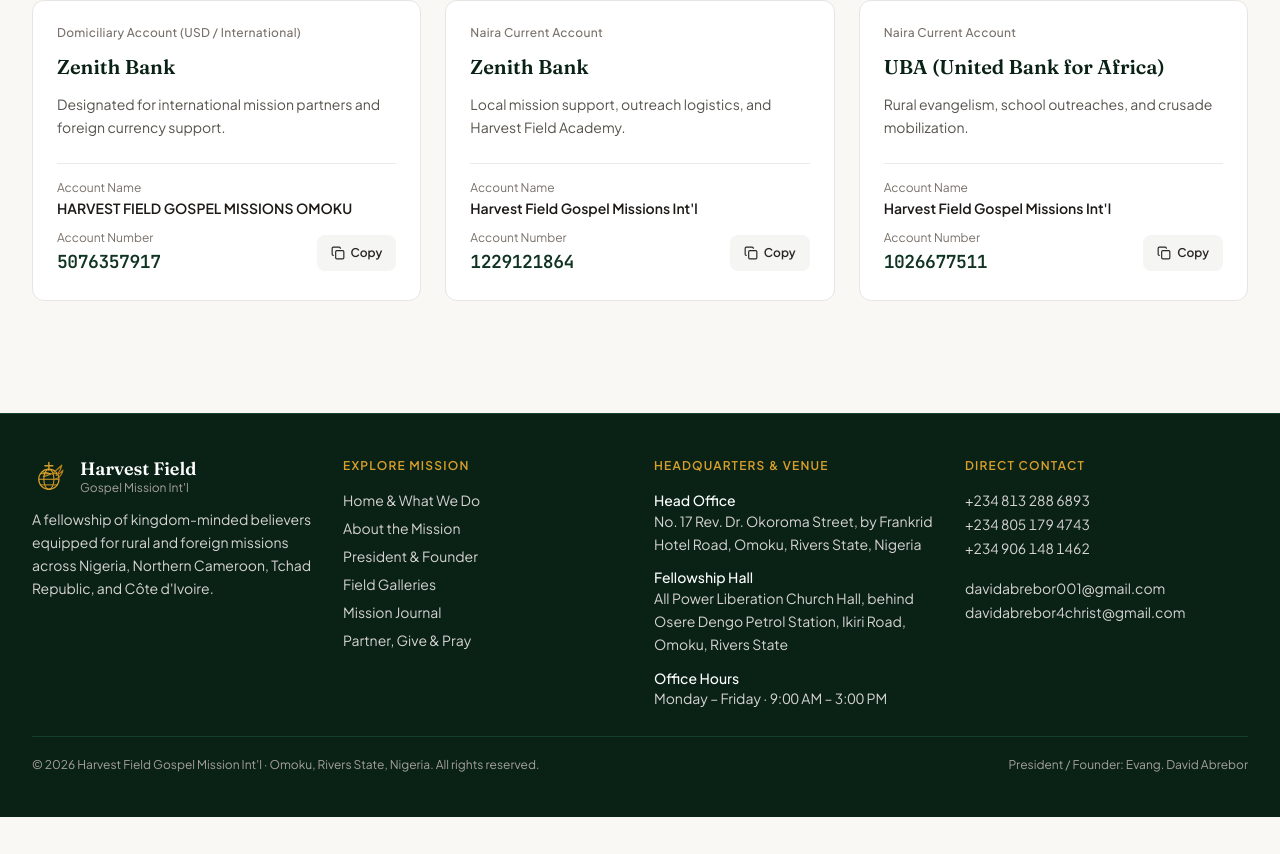
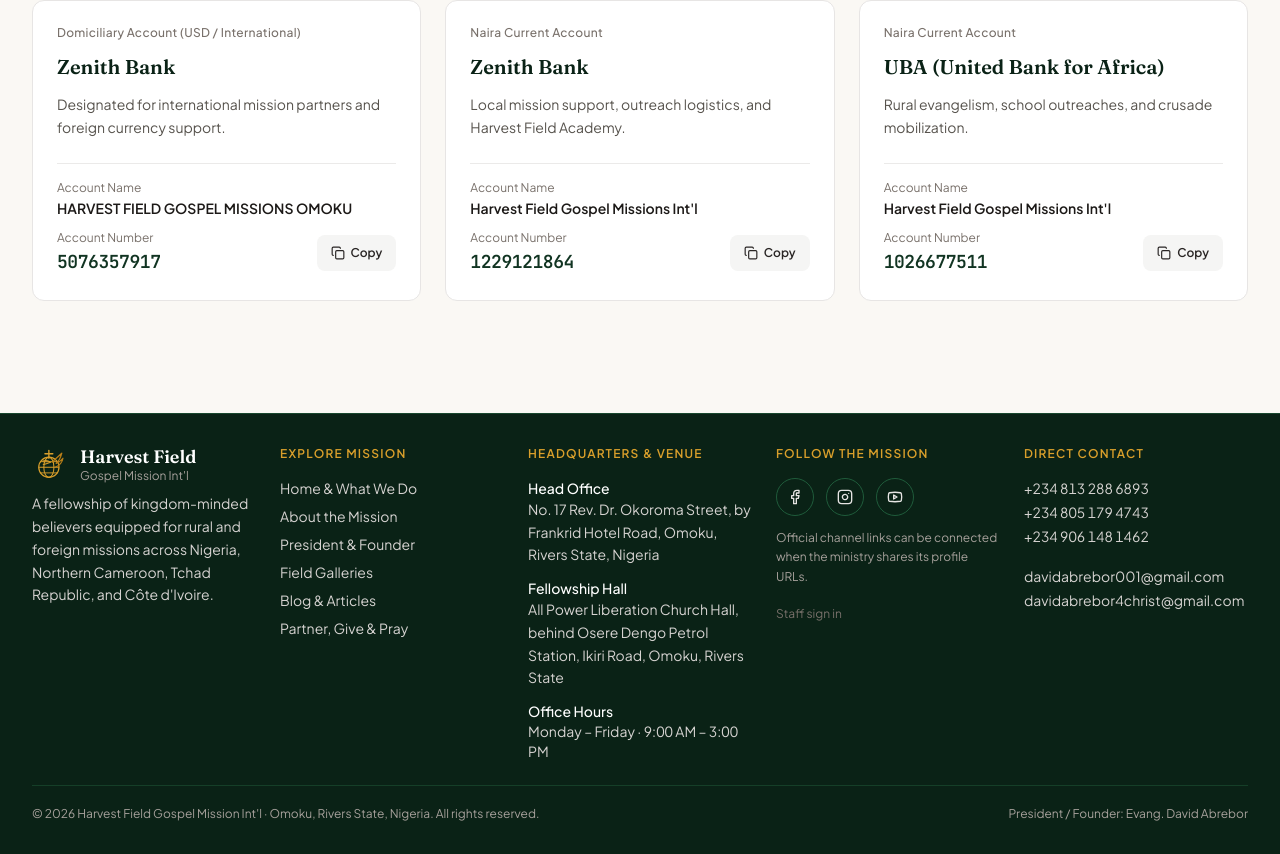
Before and after one commit to harvestfieldgospelmission-creator/Harvestfield, a React (Vite) app: page / in a window 1280 px wide. Shown: the part 5537-6391 px from the top of the page. Before the commit the page ends 6354 px from the top, so only its background shows below. Built offline with nearby package versions, Linux system fonts and the light colour scheme.

Commit message:
Add social icons and compact ministry footer

```diff
--- a/src/components/Footer.tsx
+++ b/src/components/Footer.tsx
@@ -1,6 +1,7 @@
 import React from 'react';
 import { MISSION_INFO, PageId } from '../data/missionData';
 import { MissionMark } from './MissionMark';
+import { Facebook, Instagram, Youtube } from 'lucide-react';
 
 interface FooterProps {
   onNavigate: (page: PageId) => void;
@@ -9,10 +10,10 @@ interface FooterProps {
 export const Footer: React.FC<FooterProps> = ({ onNavigate }) => {
   return (
     <footer className="bg-forest-950 text-stone-200 border-t border-forest-800 mt-14">
-      <div className="max-w-7xl mx-auto px-4 sm:px-6 lg:px-8 py-9 lg:py-11">
-        <div className="grid grid-cols-1 md:grid-cols-2 lg:grid-cols-4 gap-7 pb-7 border-b border-forest-800/80">
+      <div className="max-w-7xl mx-auto px-4 sm:px-6 lg:px-8 py-7 lg:py-8">
+        <div className="grid grid-cols-1 md:grid-cols-2 lg:grid-cols-5 gap-6 pb-6 border-b border-forest-800/80">
           {/* Column 1: Mission Identity */}
-          <div className="space-y-3">
+          <div className="space-y-2">
             <div className="flex items-center gap-3">
               <MissionMark className="w-9 h-9 text-harvest-400 shrink-0" />
               <div>
@@ -39,7 +40,7 @@ export const Footer: React.FC<FooterProps> = ({ onNavigate }) => {
                 { id: 'mission' as PageId, label: 'About the Mission' },
                 { id: 'leadership' as PageId, label: 'President & Founder' },
                 { id: 'gallery' as PageId, label: 'Field Galleries' },
-                { id: 'journal' as PageId, label: 'Mission Journal' },
+                { id: 'journal' as PageId, label: 'Blog & Articles' },
                 { id: 'partner' as PageId, label: 'Partner, Give & Pray' },
               ].map((link) => (
                 <li key={link.id}>
@@ -72,6 +73,17 @@ export const Footer: React.FC<FooterProps> = ({ onNavigate }) => {
               <p className="text-white font-medium">Office Hours</p>
               <p className="text-stone-300 tabular-nums">{MISSION_INFO.officeHours}</p>
             </div>
+          </div>
+
+          <div className="space-y-3 text-sm">
+            <h3 className="font-sans text-xs font-semibold uppercase tracking-widest text-harvest-400 mb-4">Follow the Mission</h3>
+            <div className="flex items-center gap-3">
+              <a href="https://www.facebook.com/" target="_blank" rel="noreferrer" aria-label="Facebook" title="Facebook" className="rounded-full border border-forest-700 p-2.5 text-stone-200 hover:bg-forest-800"><Facebook className="h-4 w-4" /></a>
+              <a href="https://www.instagram.com/" target="_blank" rel="noreferrer" aria-label="Instagram" title="Instagram" className="rounded-full border border-forest-700 p-2.5 text-stone-200 hover:bg-forest-800"><Instagram className="h-4 w-4" /></a>
+              <a href="https://www.youtube.com/" target="_blank" rel="noreferrer" aria-label="YouTube" title="YouTube" className="rounded-full border border-forest-700 p-2.5 text-stone-200 hover:bg-forest-800"><Youtube className="h-4 w-4" /></a>
+            </div>
+            <p className="text-xs text-stone-400 leading-relaxed">Official channel links can be connected when the ministry shares its profile URLs.</p>
+            <button type="button" onClick={() => onNavigate('admin')} className="pt-2 text-xs text-stone-500 hover:text-harvest-400">Staff sign in</button>
           </div>
 
           {/* Column 4: Direct Contact */}
```
